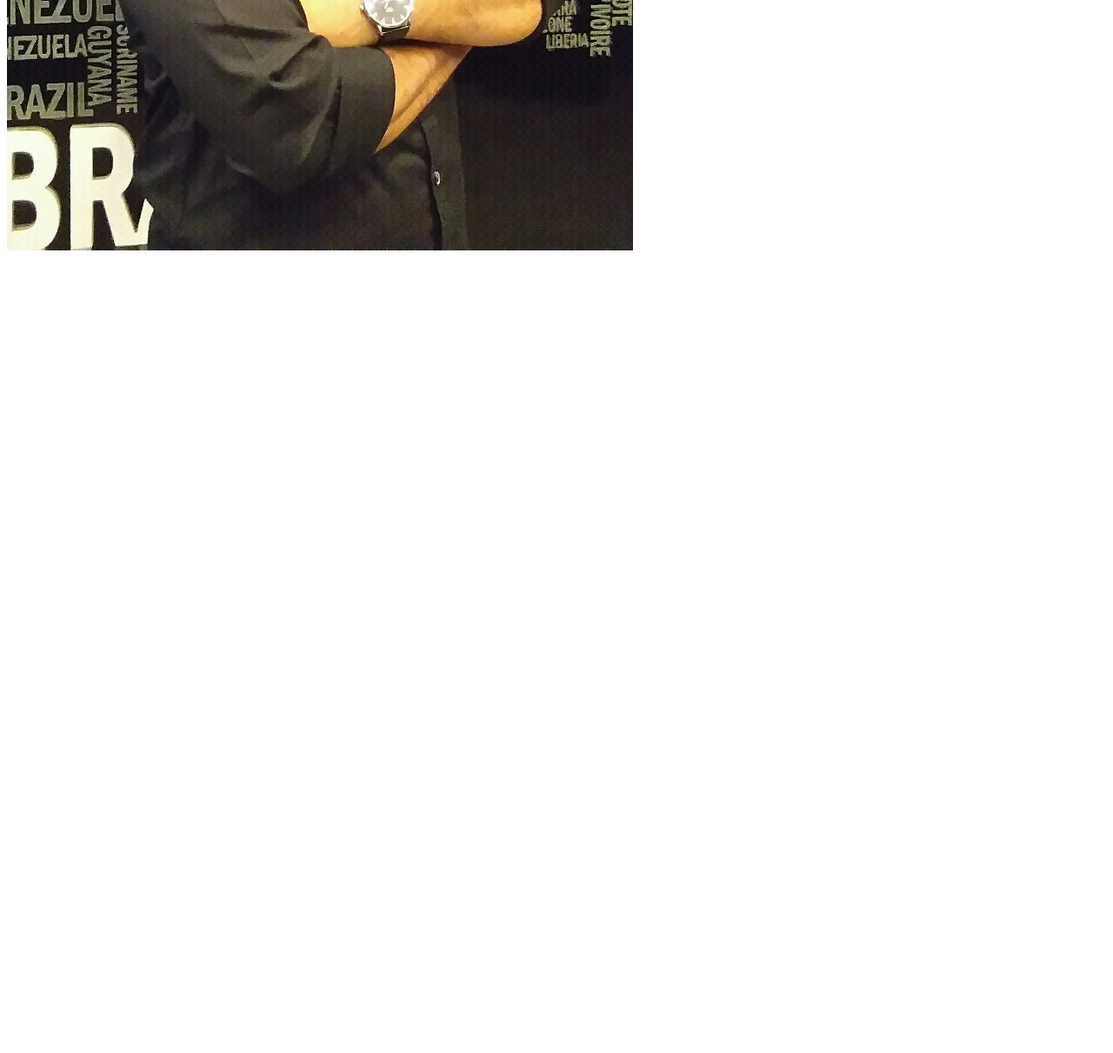
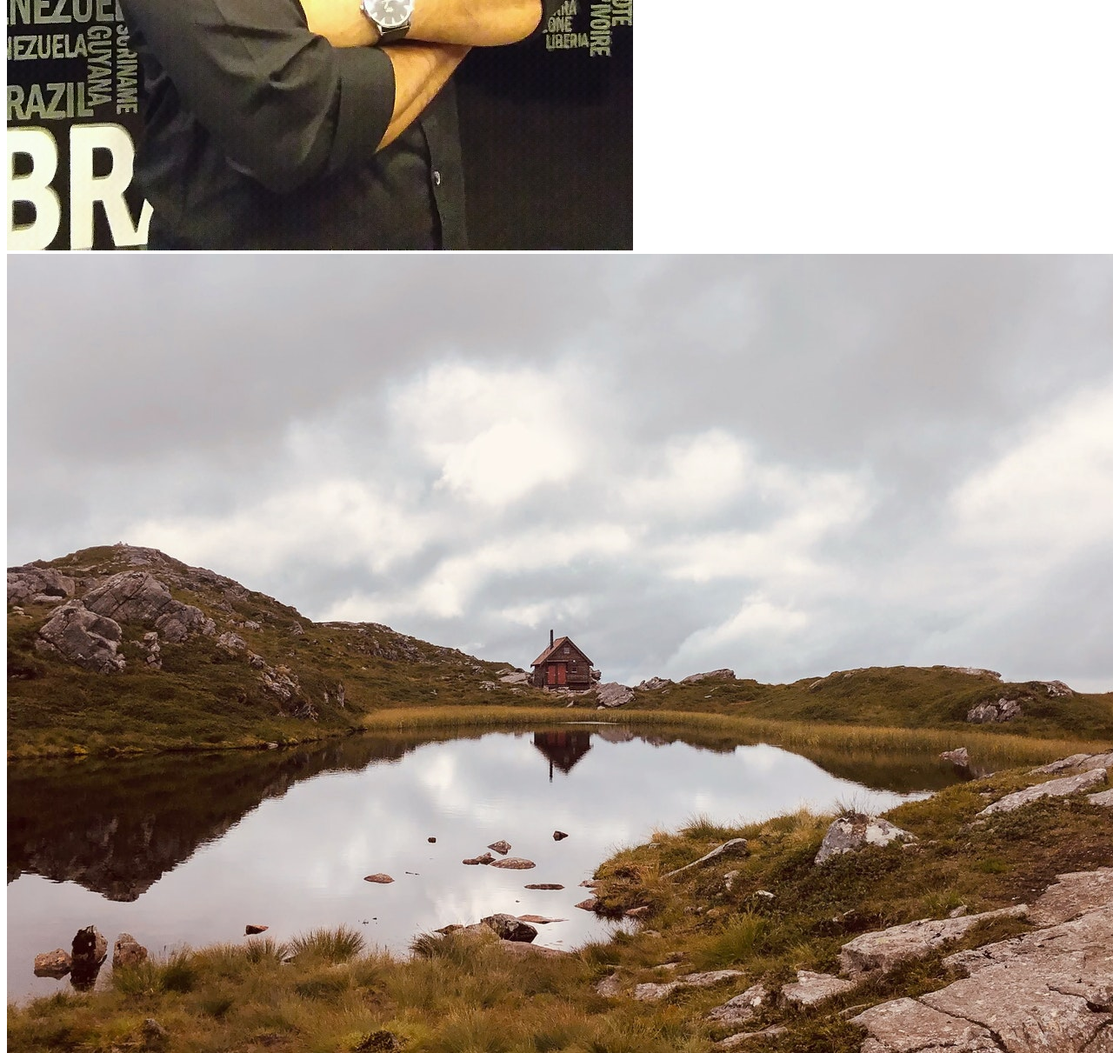
Before and after one commit to tamimaziz/my-second-repo, a plain HTML site: page index.html in a window 1280 px wide. Shown: the part 1000-2211 px from the top of the page at 87% size. Before the commit the page ends 1300 px from the top, so only its background shows below. Drawn offline with Linux system fonts and the light colour scheme.

Commit message:
pond pic

```diff
--- a/index.html
+++ b/index.html
@@ -12,6 +12,7 @@
     <h2>i can  code</h2>
     <h3>New changed code</h3>
     <img src="me.jpg" alt="tamim">
+    <img src="pond.jpg" alt="">
 
 </body>
 </html>
```
